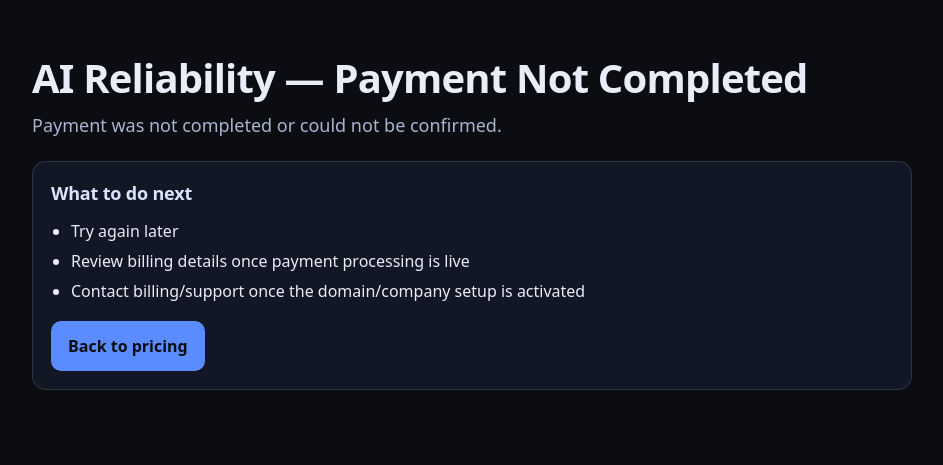
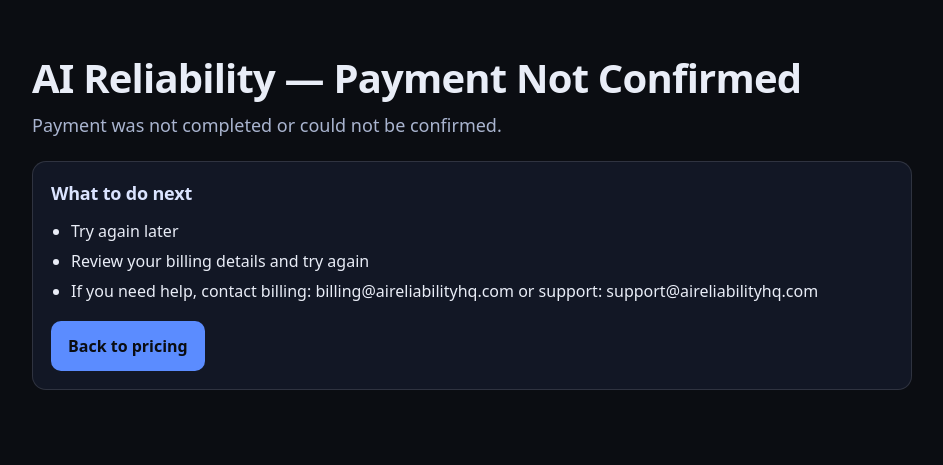
Before and after one commit to aireliability/ai-reliability, a website: page docs/payment-failure.html in a window 1280 px wide. Shown: the whole page, without its empty margins (168-1111 px from the left). Drawn offline with Linux system fonts and the light colour scheme.

Commit message:
Public product surface credibility cleanup for AI Reliability

```diff
--- a/docs/payment-failure.html
+++ b/docs/payment-failure.html
@@ -3,8 +3,8 @@
   <head>
     <meta charset="utf-8" />
     <meta name="viewport" content="width=device-width, initial-scale=1" />
-    <title>AI Reliability — Payment Not Completed</title>
-    <meta name="description" content="Payment failure placeholder page." />
+    <title>AI Reliability — Payment Not Confirmed</title>
+    <meta name="description" content="Payment confirmation status page." />
     <style>
       :root {
         --bg: #0b0d12;
@@ -98,15 +98,15 @@
   </head>
   <body>
     <main class="wrap">
-      <h1>AI Reliability — Payment Not Completed</h1>
+      <h1>AI Reliability — Payment Not Confirmed</h1>
       <p class="sub">Payment was not completed or could not be confirmed.</p>
 
       <section class="card section" aria-label="What to do next">
         <h2>What to do next</h2>
         <ul>
           <li>Try again later</li>
-          <li>Review billing details once payment processing is live</li>
-          <li>Contact billing/support once the domain/company setup is activated</li>
+          <li>Review your billing details and try again</li>
+          <li>If you need help, contact billing: billing@aireliabilityhq.com or support: support@aireliabilityhq.com</li>
         </ul>
         <div class="row">
           <a class="btn primary" href="index.html#pricing">Back to pricing</a>
```
Also changed, not shown: docs/payment-success.html (+3 -5 lines).
